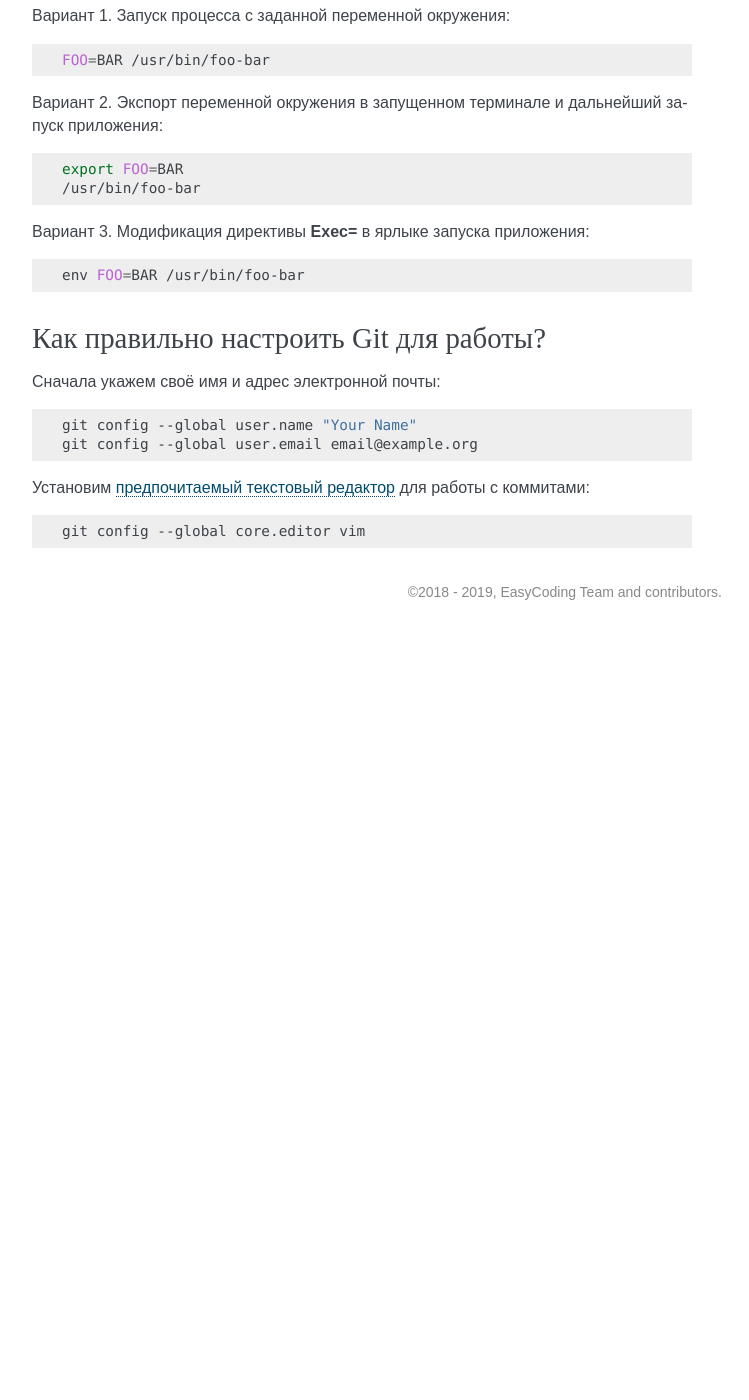
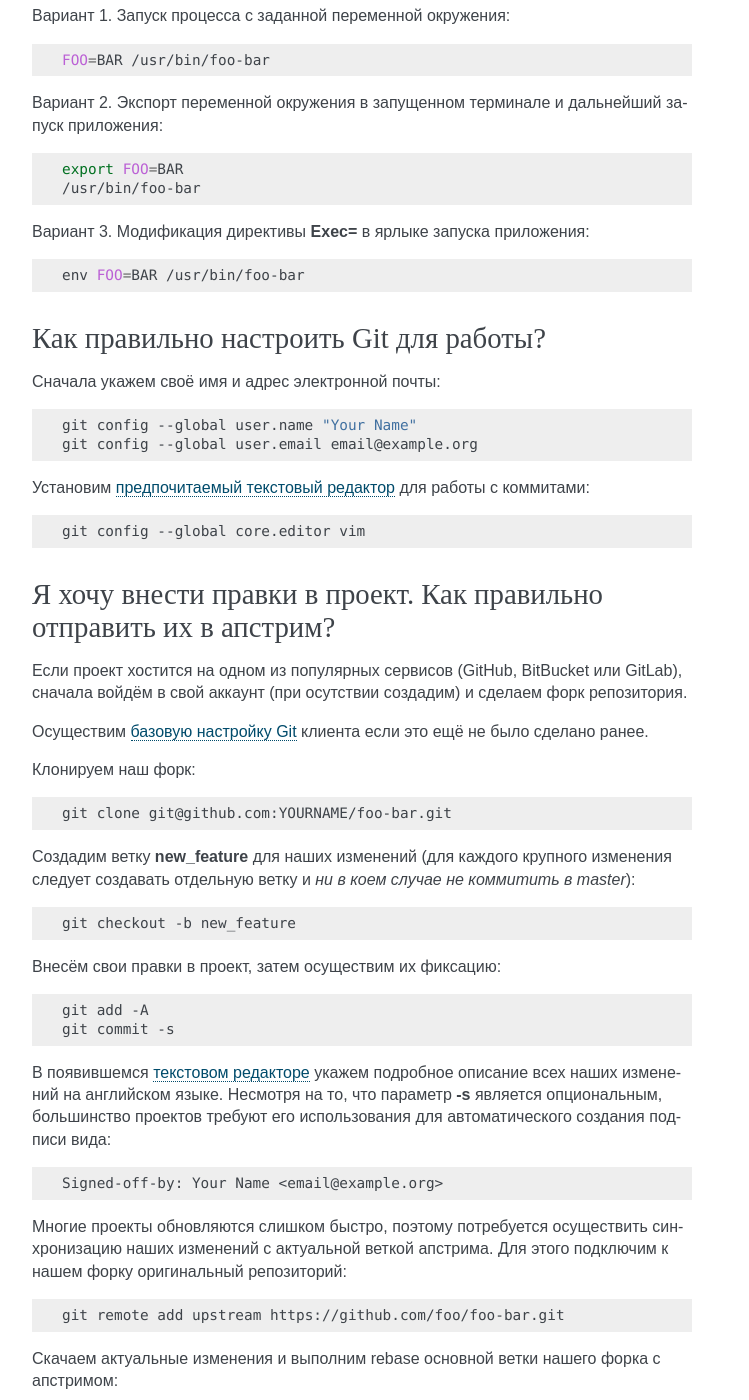
Before and after one commit to RussianFedora/FAQ, a Sphinx documentation site: the page built from source/development.rst, in a window 1280 px wide and 1400 px high, scrolled down 3591 px. Shown: the whole window, without its empty margins (388-1137 px from the left). Built offline with Sphinx 7.4.7, drawn with Linux system fonts in a browser that asks for light colours; before the commit the page ends 4221 px from its top, so only the background shows below that; some of the changed text lies outside the part shown.

Commit message:
Added question about creating commits and sending pull requests.

```diff
--- a/source/development.rst
+++ b/source/development.rst
@@ -230,3 +230,67 @@
 .. code-block:: bash
 
     git config --global core.editor vim
+
+.. index:: git, vcs, pull request, push, commit
+.. _git-pull-request:
+
+Я хочу внести правки в проект. Как правильно отправить их в апстрим?
+=======================================================================
+
+Если проект хостится на одном из популярных сервисов (GitHub, BitBucket или GitLab), сначала войдём в свой аккаунт (при осутствии создадим) и сделаем форк репозитория.
+
+Осуществим :ref:`базовую настройку Git <git-configuration>` клиента если это ещё не было сделано ранее.
+
+Клонируем наш форк:
+
+.. code-block:: bash
+
+    git clone git@github.com:YOURNAME/foo-bar.git
+
+Создадим ветку **new_feature** для наших изменений (для каждого крупного изменения следует создавать отдельную ветку и *ни в коем случае не коммитить в master*):
+
+.. code-block:: bash
+
+    git checkout -b new_feature
+
+Внесём свои правки в проект, затем осуществим их фиксацию:
+
+.. code-block:: bash
+
+    git add -A
+    git commit -s
+
+В появившемся :ref:`текстовом редакторе <editor-git>` укажем подробное описание всех наших изменений на английском языке. Несмотря на то, что параметр **-s** является опциональным, большинство проектов требуют его использования для автоматического создания подписи вида:
+
+.. code-block:: text
+
+    Signed-off-by: Your Name <email@example.org>
+
+Многие проекты обновляются слишком быстро, поэтому потребуется осуществить синхронизацию наших изменений с актуальной веткой апстрима. Для этого подключим к нашем форку оригинальный репозиторий:
+
+.. code-block:: bash
+
+    git remote add upstream https://github.com/foo/foo-bar.git
+
+Скачаем актуальные изменения и выполним rebase основной ветки нашего форка с апстримом:
+
+.. code-block:: bash
+
+    git fetch upstream
+    git checkout master
+    git merge upstream/master
+
+Осуществим rebase ветки с нашими изменениями с основной:
+
+.. code-block:: bash
+
+    git checkout new_feature
+    git rebase master
+
+Отправим наши изменения на сервер:
+
+.. code-block:: bash
+
+    git push -u origin new_feature
+
+Создадим новый Pull Request.
```
